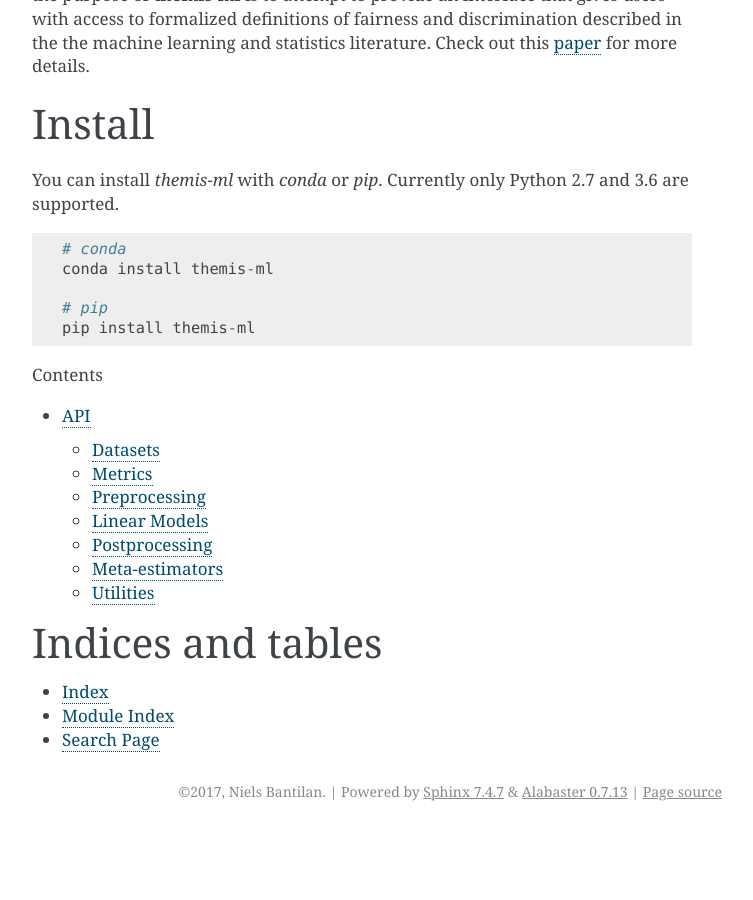
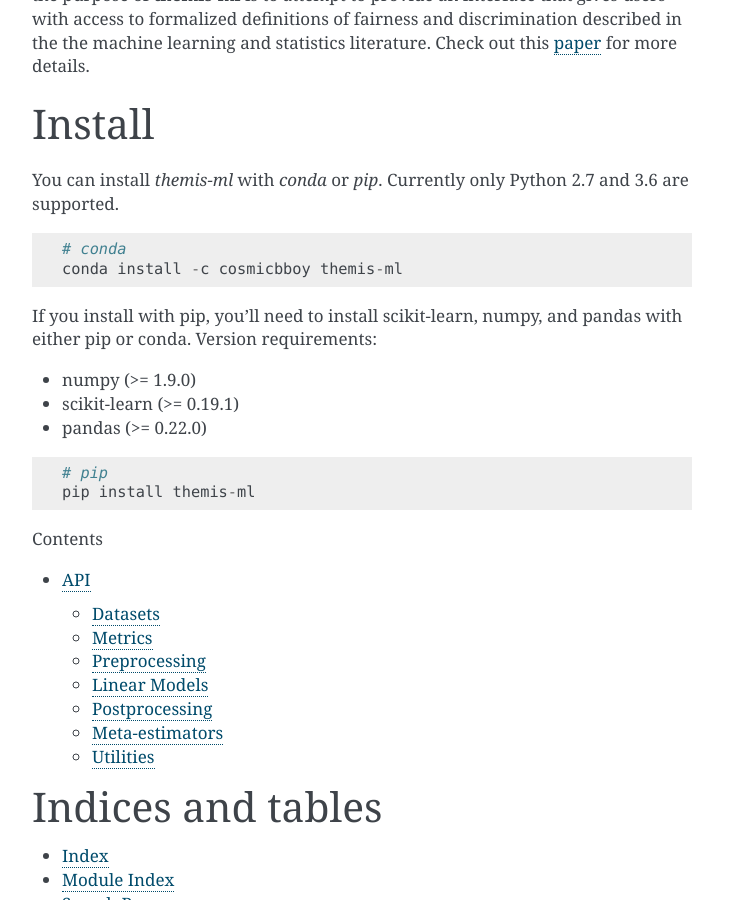
Before and after one commit to cosmicBboy/themis-ml, a Sphinx documentation site: the page built from doc/source/index.rst, in a window 1280 px wide and 900 px high, scrolled down 907 px. Shown: the whole window, without its empty margins (388-1141 px from the left). Built offline with Sphinx 7.4.7, drawn with Linux system fonts in a browser that asks for light colours; before the commit the page ends 1738 px from its top, so only the background shows below that.

Commit message:
fix installation instructions

```diff
--- a/doc/source/index.rst
+++ b/doc/source/index.rst
@@ -49,7 +49,16 @@
 .. code-block:: python
 
     # conda
-    conda install themis-ml
+    conda install -c cosmicbboy themis-ml
+
+If you install with pip, you'll need to install scikit-learn, numpy, and pandas
+with either pip or conda. Version requirements:
+
+- numpy (>= 1.9.0)
+- scikit-learn (>= 0.19.1)
+- pandas (>= 0.22.0)
+
+.. code-block:: python
 
     # pip
     pip install themis-ml
```
Also changed, not shown: README.md (+9 -2 lines), setup.py (+4 -4 lines).
